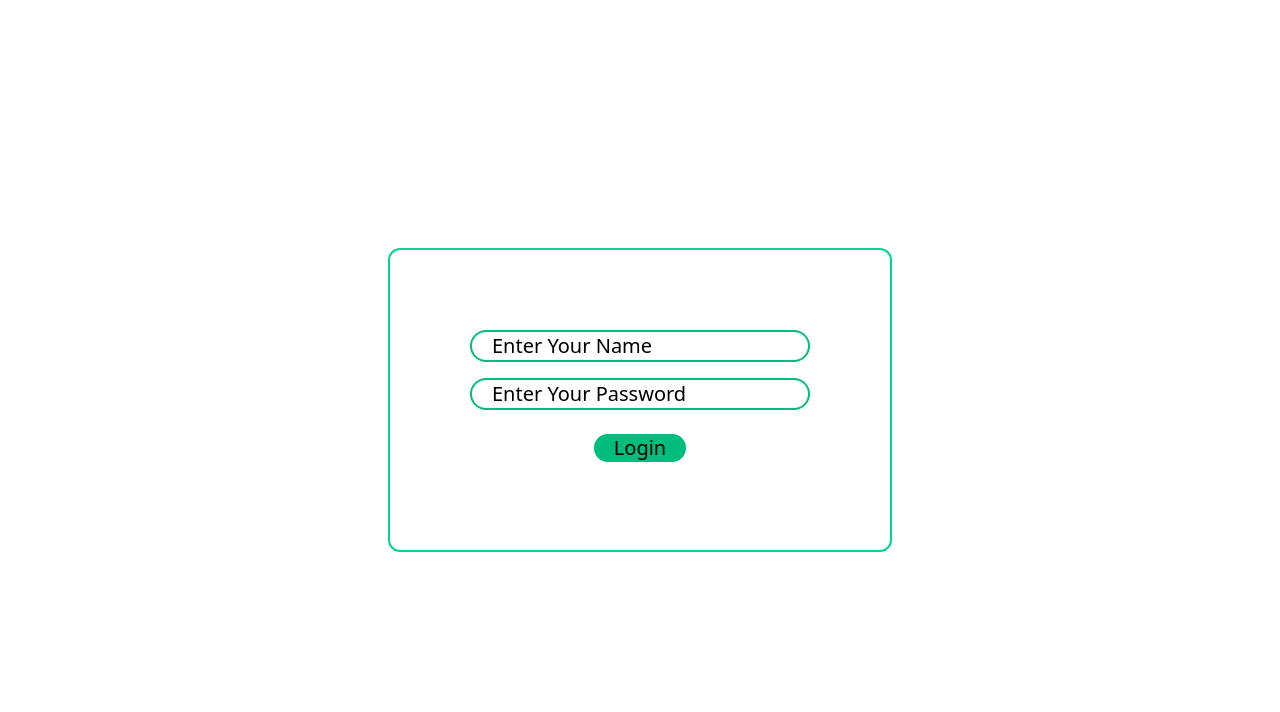
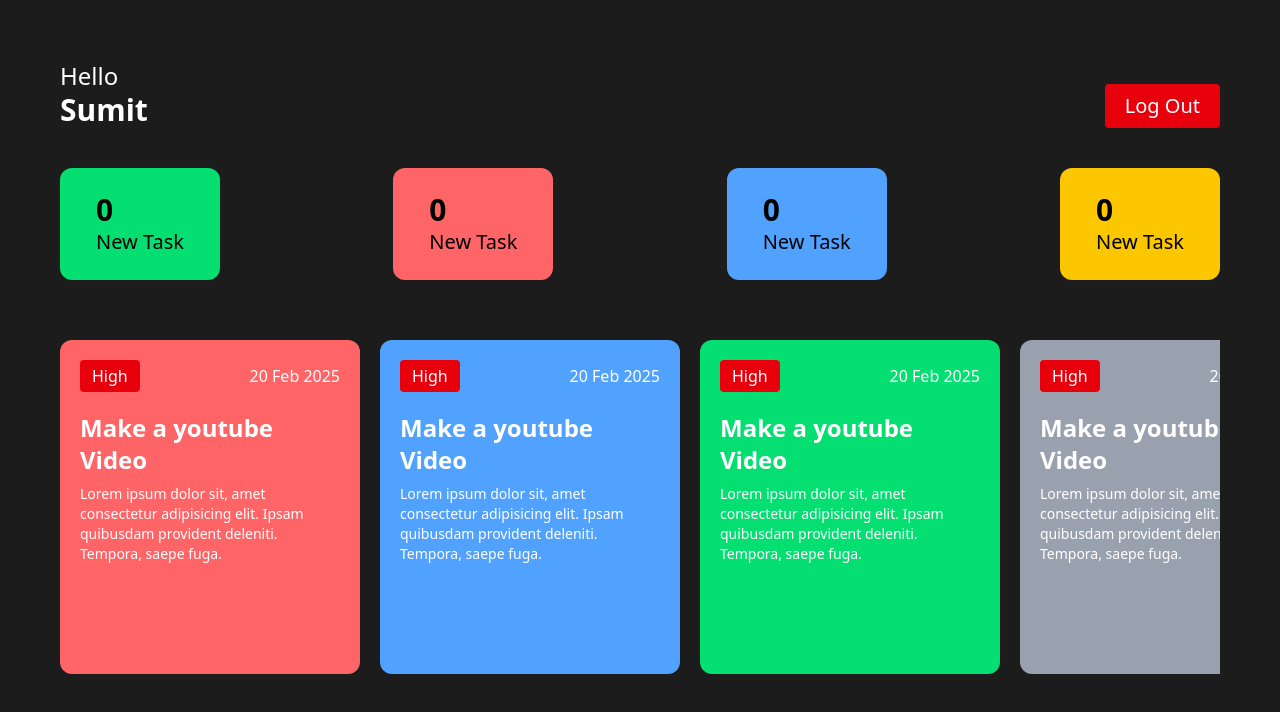
Before and after one commit to sumit007ind/Employee-mangement, a React app in the folder Emp-mangement/: page / in a window 1280 px wide. Shown: the top 712 px of the page. Built offline with nearby package versions, Linux system fonts and the light colour scheme; the HTML template or start-up script is replaced by a standard one.

Commit message:
justifying ui

```diff
--- a/Emp-mangement/src/App.jsx
+++ b/Emp-mangement/src/App.jsx
@@ -1,10 +1,12 @@
 import React from 'react'
 import Login from './Components/Auth/Login'
+import Employeedashboard from './Components/Auth/Dashboard/Employeedashboard'
 
 const App = () => {
   return (
  <>
- <Login />
+ {/* <Login /> */}
+ <Employeedashboard/>
  </>
   )
 }
--- a/Emp-mangement/src/Components/Auth/Dashboard/Employeedashboard.jsx
+++ b/Emp-mangement/src/Components/Auth/Dashboard/Employeedashboard.jsx
@@ -0,0 +1,16 @@
+import React from 'react'
+import Header from '../../Otherrs/Header'
+import TaskListNumber from '../../Otherrs/TaskListNumber'
+import Tasklist from '../../TaskList/Tasklist'
+
+const Employeedashboard = () => {
+  return (
+    <div className='p-15 bg-[#1C1C1C] h-screen'>
+      <Header/>
+      <TaskListNumber/>
+      <Tasklist/>
+    </div>
+  )
+}
+
+export default Employeedashboard
--- a/Emp-mangement/src/Components/Auth/Login.jsx
+++ b/Emp-mangement/src/Components/Auth/Login.jsx
@@ -1,11 +1,21 @@
 import React from 'react'
 
 const Login = () => {
+     const [email, setemail] = useState('')
+     const [Password, setPassword] = useState('')
+    const submitHandler = (e)=>{
+        e.preventDefault()
+     console.log("form submitted")
+    }
+
+
   return (
     <div className='flex  h-screen w-screen items-center justify-center'>
         <div className='border-2 border-emerald-400 p-20 rounded-xl
         '>
-            <form className='flex flex-col items-center justify-center'>
+            <form onSubmit={(e)=>{
+                submitHandler(e)
+            }} className='flex flex-col items-center justify-center'>
                 <input required className='text-black outline-none bg-transparent border-2 border-emerald-500  text-xl py -4 px-5 rounded-full placeholder:text-black' type='email' placeholder='Enter Your Name'></input>
                 <input required className='text-black outline-none bg-transparent border-2 border-emerald-500  text-xl py -4 px-5 rounded-full mt-4 placeholder:text-black' type='password' placeholder='Enter Your Password'>
  </input>
--- /dev/null
+++ b/Emp-mangement/src/Components/Otherrs/Header.jsx
@@ -0,0 +1,12 @@
+import React from 'react'
+
+const Hearder = () => {
+  return (
+    <div className='flex items-end justify-between'>
+      <h1 className='text-white text-2xl font-medium'>Hello <br /> <span className='text-3xl font-semibold'>Sumit</span></h1>
+      <button className='text-white text-xl bg-red-600 px-5 py-2 rounded-sm'>Log Out</button>
+    </div>
+  )
+}
+
+export default Hearder
--- /dev/null
+++ b/Emp-mangement/src/Components/Otherrs/TaskListNumber.jsx
@@ -0,0 +1,26 @@
+import React from 'react'
+
+const TaskListNumber = () => {
+  return (
+    <div className='flex mt-10 justify-between gap-5 screen'>
+      <div className='rounded-xl w[45%] py-6 px-9 bg-green-400'>
+        <h2 className='text-3xl font-semibold'>0</h2>
+        <h3 className='text-xl font-medium'>New Task</h3>
+      </div>
+      <div className='rounded-xl w[45%] py-6 px-9 bg-red-400'>
+        <h2 className='text-3xl font-semibold'>0</h2>
+        <h3 className='text-xl font-medium'>New Task</h3>
+      </div>
+      <div className='rounded-xl w[45%] py-6 px-9 bg-blue-400'>
+        <h2 className='text-3xl font-semibold'>0</h2>
+        <h3 className='text-xl font-medium'>New Task</h3>
+      </div>
+      <div className='rounded-xl w[45%] py-6 px-9 bg-yellow-400'>
+        <h2 className='text-3xl font-semibold'>0</h2>
+        <h3 className='text-xl font-medium'>New Task</h3>
+      </div>
+    </div>
+  )
+}
+
+export default TaskListNumber
--- /dev/null
+++ b/Emp-mangement/src/Components/TaskList/Tasklist.jsx
@@ -0,0 +1,58 @@
+import React from 'react'
+
+const Tasklist = () => {
+  return (
+    <div className='h-[55%] overflow-x-auto flex items-center justify-start gap-5 flex-nowrap w-full py-5  mt-10'>
+      <div className=' flex-shrink-0 p-5 h-full w-[300px] bg-red-400 rounded-xl'>
+        <div className='flex justify-between items-center'>
+            <h3 className='bg-red-600 px-3 py-1 rounded text-white'>High</h3>
+            <h4 className='text-white'>20 Feb 2025</h4>
+
+        </div>
+        <h2 className='mt-5 text-white text-2xl font-semibold'>Make a youtube Video</h2>
+        <p className='text-white text-sm mt-2'>Lorem ipsum dolor sit, amet consectetur adipisicing elit. Ipsam quibusdam provident deleniti. Tempora, saepe fuga.
+
+        </p>
+      </div>
+      <div className=' flex-shrink-0 p-5 h-full w-[300px] bg-blue-400 rounded-xl'>
+        <div className='flex justify-between items-center'>
+            <h3 className='bg-red-600 px-3 py-1 rounded text-white'>High</h3>
+            <h4 className='text-white'>20 Feb 2025</h4>
+
+        </div>
+        <h2 className='mt-5 text-white text-2xl font-semibold'>Make a youtube Video</h2>
+        <p className='text-white text-sm mt-2'>Lorem ipsum dolor sit, amet consectetur adipisicing elit. Ipsam quibusdam provident deleniti. Tempora, saepe fuga.
+
+        </p>
+      </div>
+      <div className=' flex-shrink-0 p-5 h-full w-[300px] bg-green-400 rounded-xl'>
+        <div className='flex justify-between items-center'>
+            <h3 className='bg-red-600 px-3 py-1 rounded text-white'>High</h3>
+            <h4 className='text-white'>20 Feb 2025</h4>
+
+        </div>
+        <h2 className='mt-5 text-white text-2xl font-semibold'>Make a youtube Video</h2>
+        <p className='text-white text-sm mt-2'>Lorem ipsum dolor sit, amet consectetur adipisicing elit. Ipsam quibusdam provident deleniti. Tempora, saepe fuga.
+
+        </p>
+      </div>
+      <div className=' flex-shrink-0 p-5 h-full w-[300px] bg-gray-400 rounded-xl'>
+        <div className='flex justify-between items-center'>
+            <h3 className='bg-red-600 px-3 py-1 rounded text-white'>High</h3>
+            <h4 className='text-white'>20 Feb 2025</h4>
+
+        </div>
+        <h2 className='mt-5 text-white text-2xl font-semibold'>Make a youtube Video</h2>
+        <p className='text-white text-sm mt-2'>Lorem ipsum dolor sit, amet consectetur adipisicing elit. Ipsam quibusdam provident deleniti. Tempora, saepe fuga.
+
+        </p>
+      </div>
+
+    </div>
+
+
+
+  )
+}
+
+export default Tasklist
```
